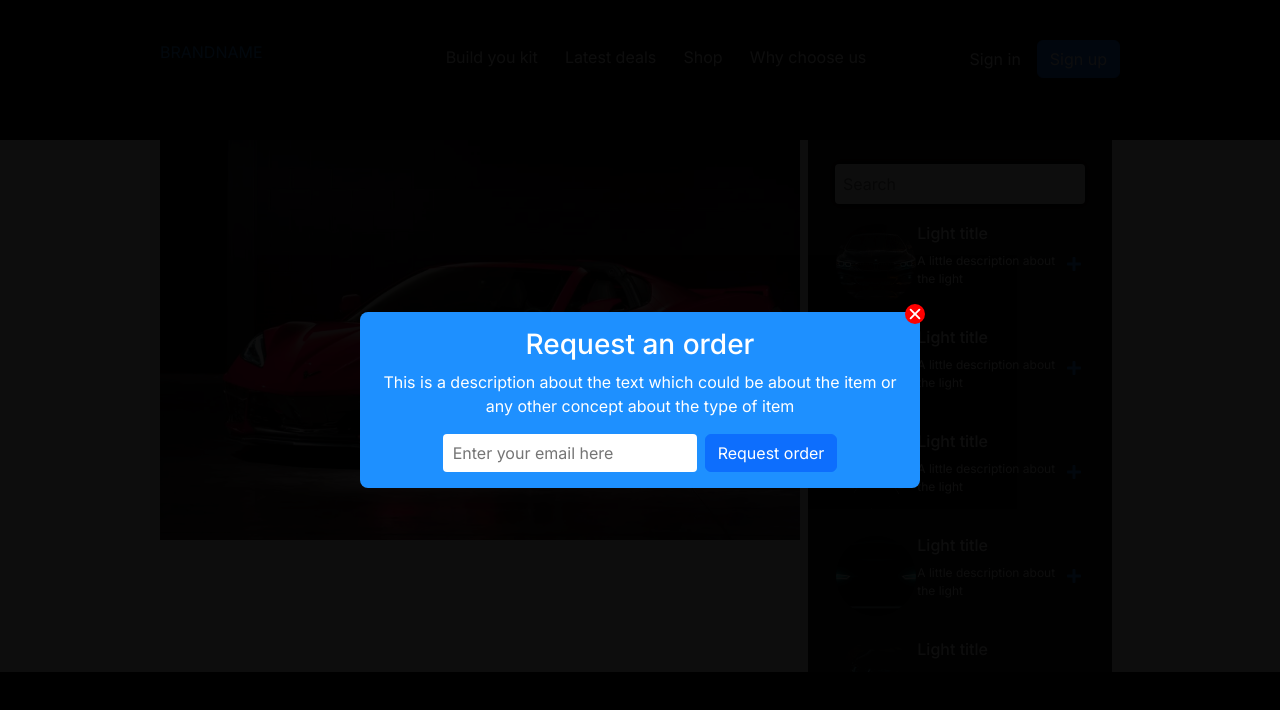
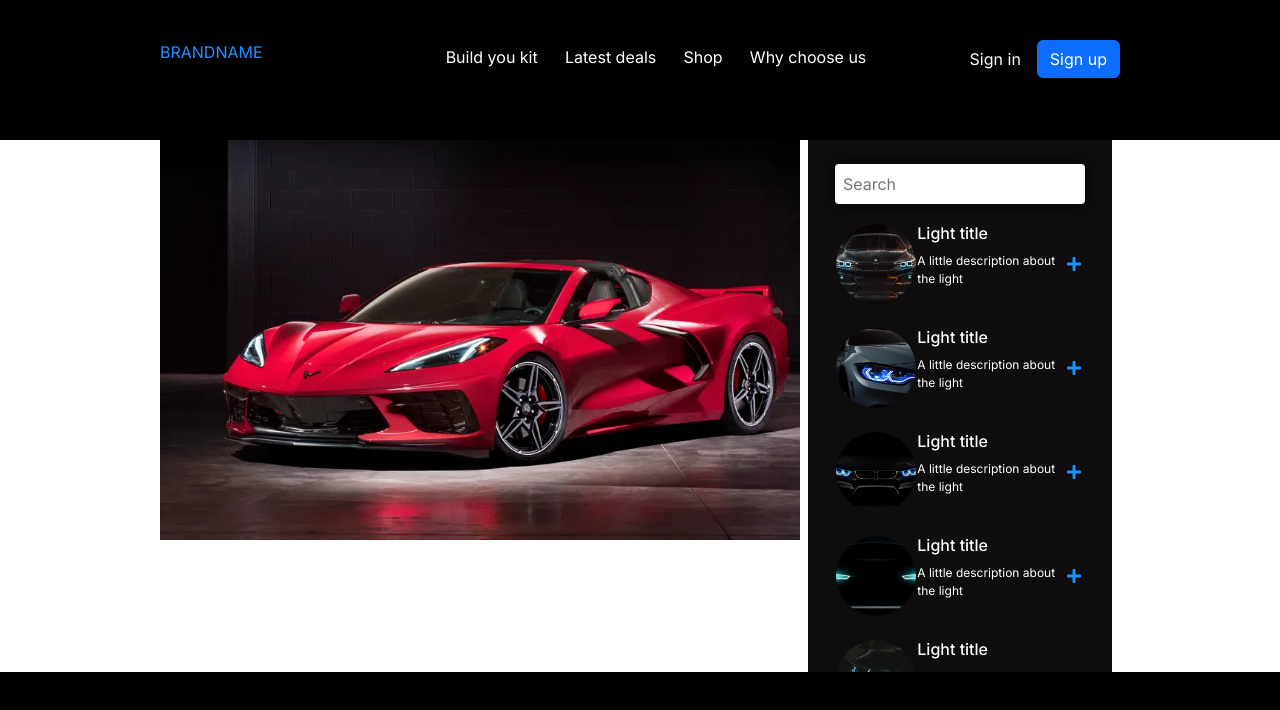
Before and after one commit to kennataddese6/threecars, a Next.js app: page /car/1 in a window 1280 px wide. Shown: the top 710 px of the page. Built offline with nearby package versions, Linux system fonts and the light colour scheme.

Commit message:
show and hide popups and center on scroll

```diff
--- a/app/car/[id]/page.tsx
+++ b/app/car/[id]/page.tsx
@@ -10,13 +10,15 @@ import Light3 from "@/assets/light3.jpg";
 import Light4 from "@/assets/light4.jpeg";
 import Light5 from "@/assets/image5.jpg";
 import { FaPlus, FaMinus } from "react-icons/fa";
-import { use, useEffect, useState } from "react";
+import { useEffect, useState } from "react";
 import Popup from "@/components/Popup";
 interface Paramter {
   id: number;
 }
 export default function BuildCarkit({ params }: { params: Paramter }) {
   const [choices, setChoices] = useState<number[]>([]);
+  const [popupView, setPopupView] = useState<Boolean>(false);
+
   const headerListItems = [
     "Build you kit",
     "Latest deals",
@@ -122,13 +124,18 @@ export default function BuildCarkit({ params }: { params: Paramter }) {
     setKits(updatedKits);
   };
 
+  const handleOrder = () => {
+    setPopupView(true);
+  };
   useEffect(() => {
     console.log(choices);
   }, [choices]);
   return (
     <>
+      {popupView && (
+        <Popup headerText="Request an order" setPopupView={setPopupView} />
+      )}
       {/* Header */}
-      <Popup headerText="Request an order" />
       <div className="headerContainer col-lg-12">
         <div className="headerSubContainer col-lg-11 col-xl-9">
           <div className="logoContainer col-lg-3">BRANDNAME</div>
@@ -168,13 +175,14 @@ export default function BuildCarkit({ params }: { params: Paramter }) {
               : ""}
             {choices.length ? (
               choices.length % 4 ? (
-                <button className="btn btn-warning requestorderbutton">
+                <button className="btn btn-warning requestorderbutton" onClick={()=> handleOrder()}>
                   Request an order
                 </button>
               ) : (
                 <button
                   className="btn btn-warning requestorderbutton"
                   style={{ marginLeft: "auto" }}
+                  onClick={()=> handleOrder()}
                 >
                   Request an order
                 </button>
--- a/components/Popup.tsx
+++ b/components/Popup.tsx
@@ -1,11 +1,12 @@
 import { IoClose } from "react-icons/io5";
 interface PopupProps {
   headerText: String;
+  setPopupView: (value: Boolean) => void;
 }
-const Popup: React.FC<PopupProps> = ({ headerText }) => {
+const Popup: React.FC<PopupProps> = ({ headerText, setPopupView }) => {
   const popupContainerStyle = {
     backdropFilter: 'blur("12px")',
-    position: "absolute" as const,
+    position: "fixed" as const,
     top: 0,
     zIndex: 4,
     width: "100%",
@@ -23,6 +24,7 @@ const Popup: React.FC<PopupProps> = ({ headerText }) => {
     borderRadius: "8px",
     position: "relative" as const,
   };
+
   const inputstyle = {
     padding: "4px 10px",
     borderRadius: "4px",
@@ -55,7 +57,7 @@ const Popup: React.FC<PopupProps> = ({ headerText }) => {
     <>
       <div style={popupContainerStyle}>
         <div style={popstyle}>
-          <div style={closeIcon}>
+          <div style={closeIcon} onClick={() => setPopupView(false)}>
             <IoClose fontSize={20} color="white" />
           </div>
           <h3 style={whiteText}>{headerText}</h3>
```
